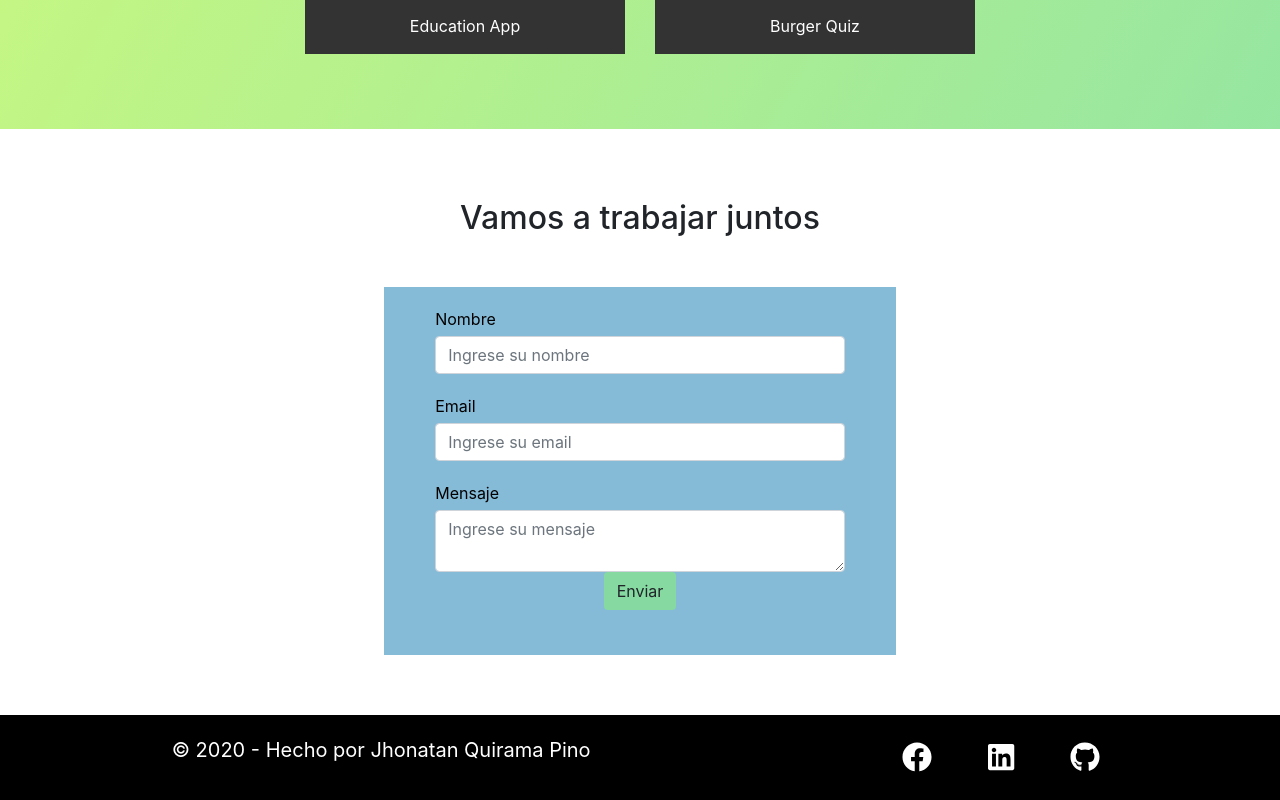
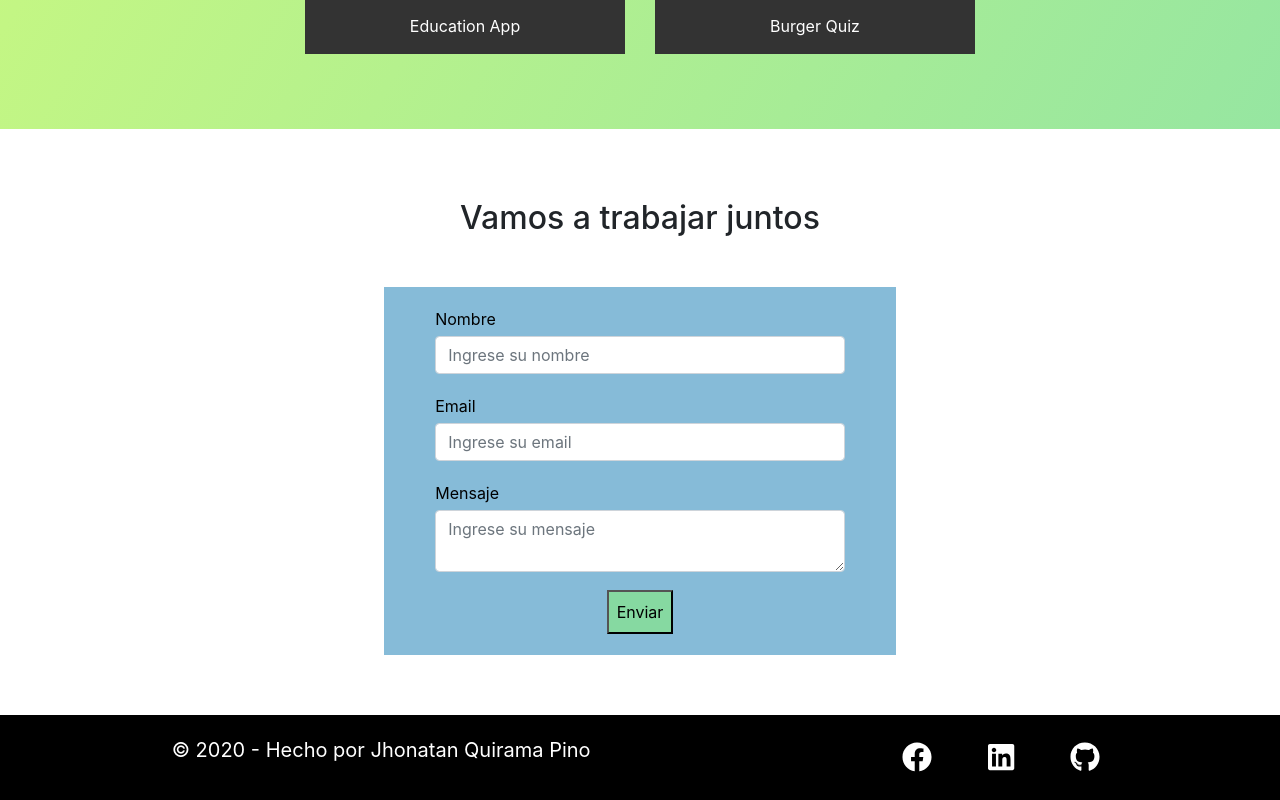
Before and after one commit to kira4489/PortafolioViejo, a React (Create React App) app: page / in a window 1280 px wide. Shown: the part 2190-2990 px from the top of the page. Built offline with nearby package versions, Linux system fonts and the light colour scheme.

Commit message:
organizando boton

```diff
--- a/src/Components/Contact/Contact.css
+++ b/src/Components/Contact/Contact.css
@@ -35,11 +35,12 @@
   color: #000000;
 }
 
-.btn {
+.btn1 {
   display: block;
   margin: 0 auto;
-  /* /* margin-top: 30px; */
-  margin-bottom: 20px;
+  margin-top: 18px;
+  /* margin-bottom: 20px; */
+  padding: 8px;
   background: #86D9A1;
 }
 
--- a/src/Components/Contact/Contact.jsx
+++ b/src/Components/Contact/Contact.jsx
@@ -39,7 +39,7 @@
                 className="form-control"
               />
             </div>
-            <button type="submit" className="btn">
+            <button type="submit" className="btn1">
               Enviar
             </button>
           </form>
```
